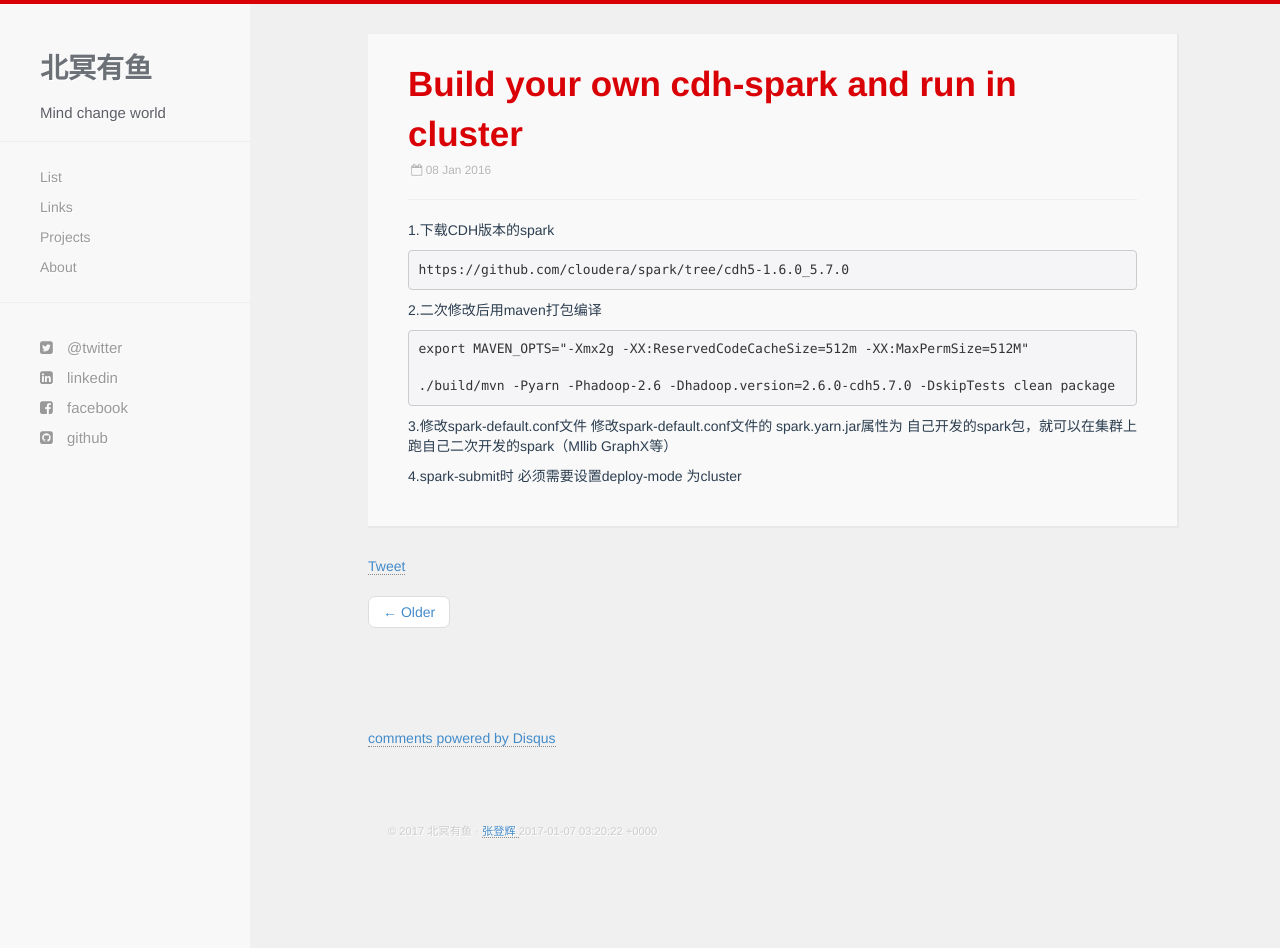
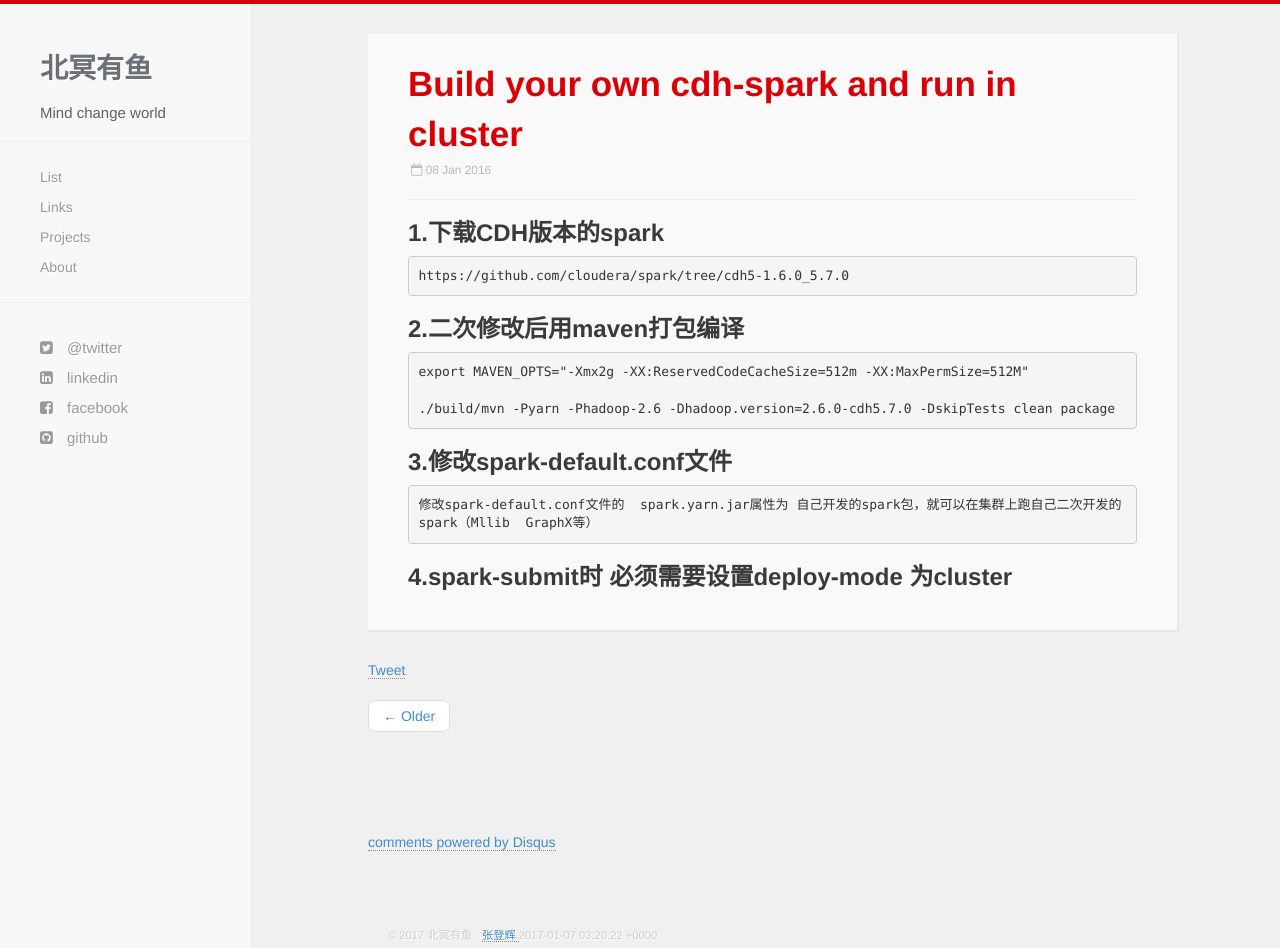
Before and after one commit to zdh2292390/zdh2292390.github.io_past, a Jekyll site: the page built from _posts/2016-01-06-Build your own spark and run in cluster.markdown, in a window 1280 px wide and 948 px high. Built offline with Jekyll 4.4.1, drawn with Linux system fonts in a browser that asks for light colours; nearby versions of some CDN libraries; comment, search, counter and statistics services are not loaded.

Commit message:
change font

```diff
--- a/_posts/2016-01-06-Build your own spark and run in cluster.markdown
+++ b/_posts/2016-01-06-Build your own spark and run in cluster.markdown
@@ -4,11 +4,11 @@ date:   2016-01-08 13:44:16
 categories: jekyll update
 ---
 
-1.下载CDH版本的spark
+### 1.下载CDH版本的spark
 
 	https://github.com/cloudera/spark/tree/cdh5-1.6.0_5.7.0
 
-2.二次修改后用maven打包编译
+### 2.二次修改后用maven打包编译
 {% highlight ruby %}
 
 export MAVEN_OPTS="-Xmx2g -XX:ReservedCodeCacheSize=512m -XX:MaxPermSize=512M"
@@ -17,7 +17,7 @@ export MAVEN_OPTS="-Xmx2g -XX:ReservedCodeCacheSize=512m -XX:MaxPermSize=512M"
 
 {% endhighlight %}
 
-3.修改spark-default.conf文件
+### 3.修改spark-default.conf文件
     修改spark-default.conf文件的  spark.yarn.jar属性为 自己开发的spark包，就可以在集群上跑自己二次开发的spark（Mllib  GraphX等）
 
-4.spark-submit时 必须需要设置deploy-mode 为cluster
+### 4.spark-submit时 必须需要设置deploy-mode 为cluster
--- a/_posts/2016-01-08-第一次用Markdown写博客.markdown
+++ b/_posts/2016-01-08-第一次用Markdown写博客.markdown
@@ -4,4 +4,4 @@ date:   2016-01-06 13:44:16
 categories: jekyll update
 ---
 
-第一次在github上用Markdown写博客，感谢各种开源工具。
+### 第一次在github上用Markdown写博客，感谢各种开源工具。
```
Also changed, not shown: 7 other files.
